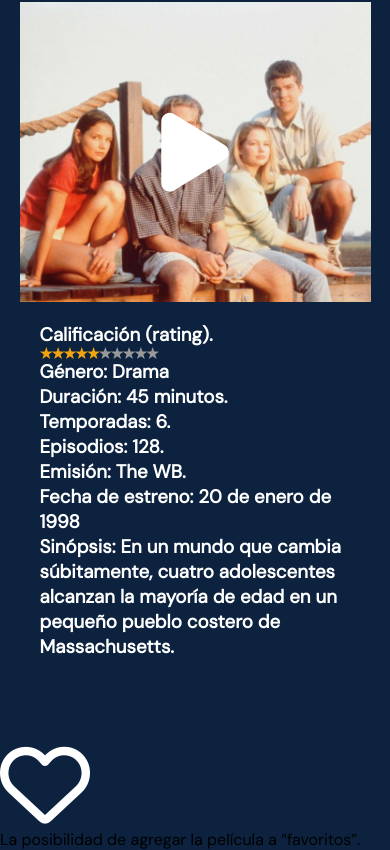
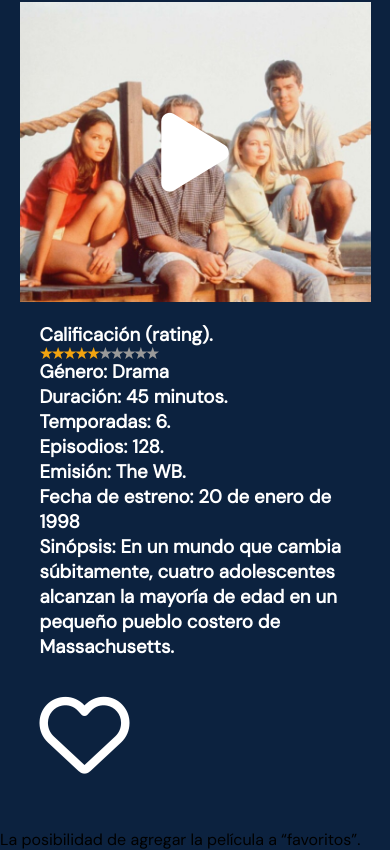
Before and after one commit to AgusBenavent/mi-primer-repo, a plain HTML site: page Detail-Serie.html in a window 390 px wide. Shown: the part 673-1523 px from the top of the page. Drawn offline with Linux system fonts and the light colour scheme; a web font is replaced by a local one.

Commit message:
responsive3

```diff
--- a/Detail-Serie.html
+++ b/Detail-Serie.html
@@ -64,16 +64,16 @@
                <li><h3>Emisión: The WB.</h3> </li>
                <li><h3>Fecha de estreno: 20 de enero de 1998</h3></li>
                <li><h3>Sinópsis: En un mundo que cambia súbitamente, cuatro adolescentes alcanzan la mayoría de edad en un pequeño pueblo costero de Massachusetts.</h3></li>
-            </ul>
+            </ul><div class="logo">
+    <i class="fa-regular fa-heart"></i>
+
+    </div>
             </div>
         </div>
 
 
     <!--Agregar logo--> <!--Mover logo-->
-    <div class="logo">
-    <i class="fa-regular fa-heart"></i>
 
-    </div>
 
     <div class="contenedor1">
         <div class="section">
```
